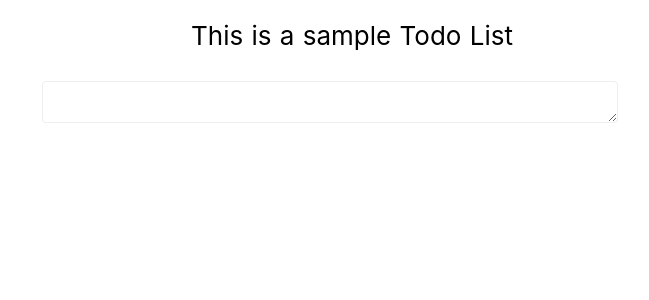
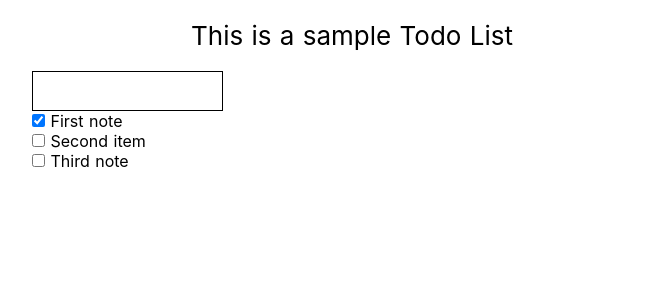
Before and after one commit to Kenil27/TodoList, a Nuxt app: page / in a window 1280 px wide. Shown: the top 300 px of the page, without its empty margins (288-937 px from the left). Built offline with nearby package versions, Linux system fonts and the light colour scheme.

Commit message:
Adding inputs

```diff
--- a/pages/index.vue
+++ b/pages/index.vue
@@ -2,9 +2,13 @@
   <div class="container">
     <p class="header">This is a sample Todo List</p>
     <div class="todo">
-
-        <textarea type="text" v-model="message" class="list" name="list" required></textarea>
-        <p> {{ message }} </p>
+        <input type="text" class="list" v-model="pushItem"  @keyup.enter="pushInput" />
+        <div>
+          <p v-for="note in notes" :key="note" class="list-item">
+            <input type="checkbox" id="checkbox" v-model="note.checked">
+            {{note.title}}
+          </p><br>
+        </div>
     </div>
   </div>
 </template>
@@ -14,9 +18,19 @@
 export default {
   data() {
     return {
-    message : ' '
-  }
-  }
+      pushItem: '',
+      notes : [
+        {title: 'First note', checked: true},
+        {title: 'Second item',checked: false},
+        {title: 'Third note', checked: false}]
+    }
+  },
+  methods: {
+    pushInput(){
+     this.notes.push({title: this.pushItem, checked: false})
+     this.pushItem= '';
+    }
+  },
 };
 </script>
 
@@ -34,7 +48,11 @@ export default {
 .todo {
   margin :0 auto;
   width: 50%;
-
+}
+.list{
+border: 1px solid black;
+height: 40px;
+padding-left: 10px;
 }
 textarea {
   width: 90%;
```
